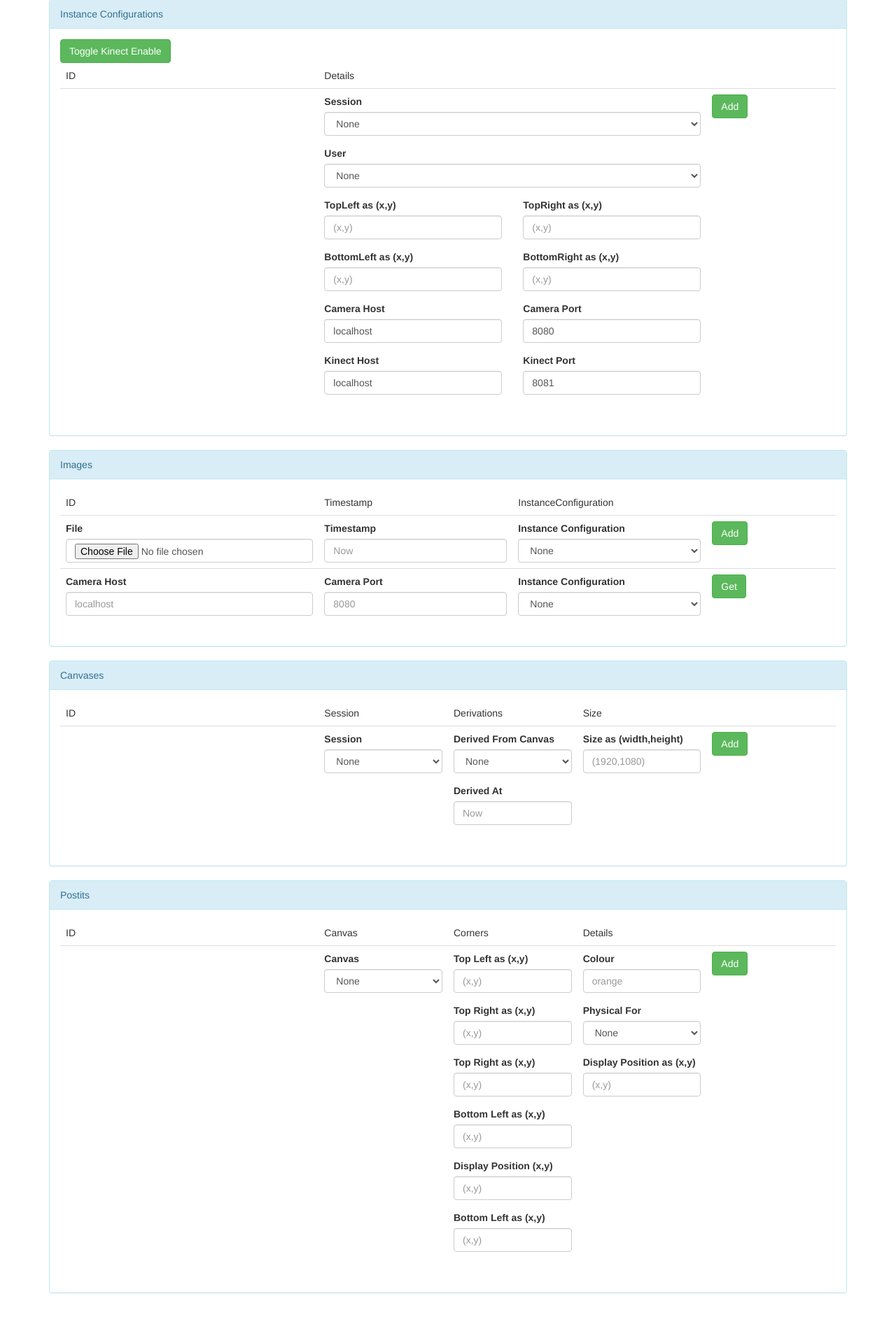
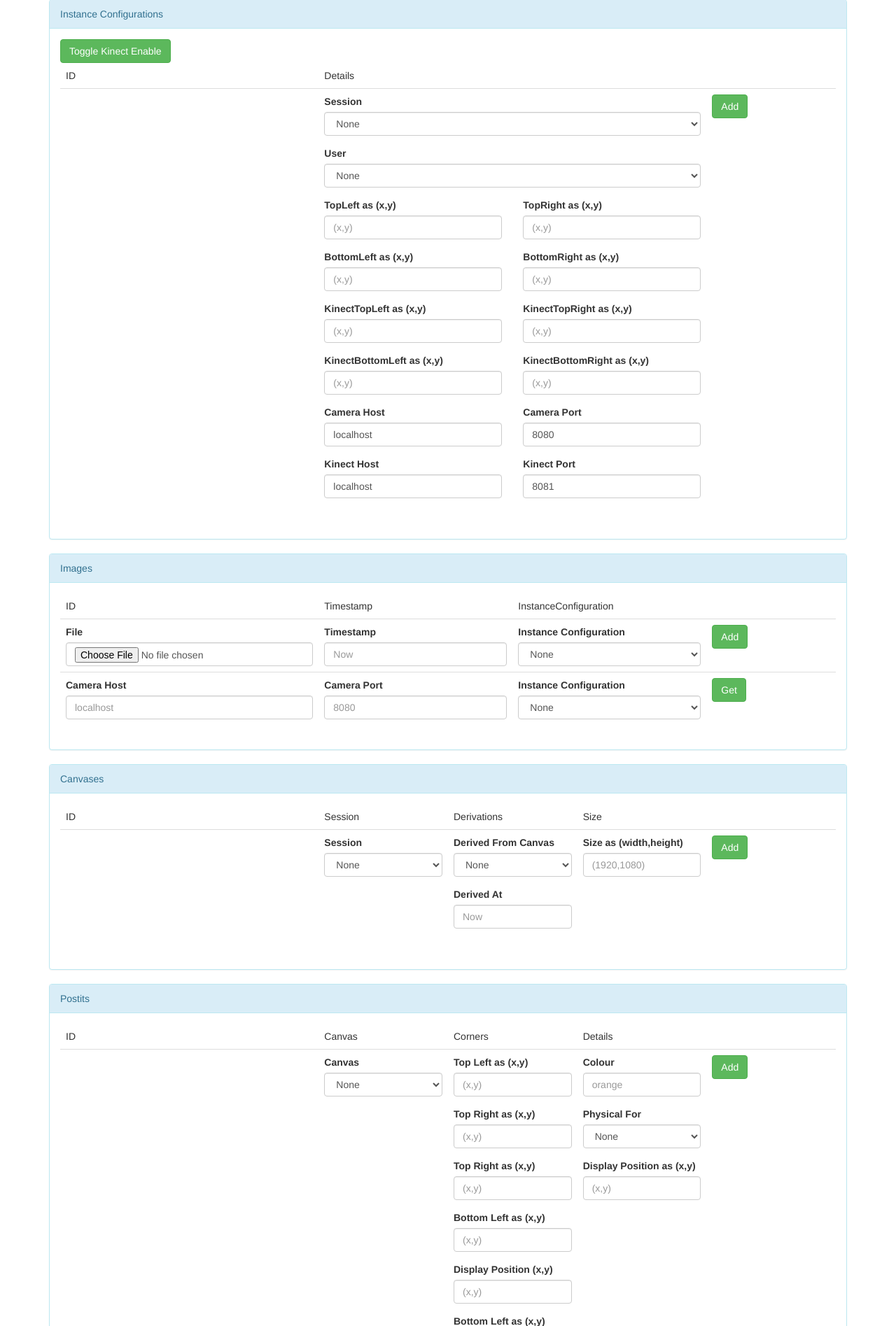
Before and after one commit to njdart/Minority-Report, a Flask app: page /debug in a window 1280 px wide. Shown: the part 902-2797 px from the top of the page at 70% size. Before the commit the page ends 2750 px from the top, so only its background shows below. Run offline with Flask 2, Linux system fonts and the light colour scheme; some libraries are stand-ins or nearby versions; some web fonts are replaced.

Commit message:
kinect coord values being added and stored in db

```diff
--- a/src/server/static/js/debug/instanceConfiguration.js
+++ b/src/server/static/js/debug/instanceConfiguration.js
@@ -41,6 +41,20 @@ $(function() {
                         '')));
 
         leftColumn.append($('<div class="form-group"></div>')
+            .append($('<label>KinectTopLeft as (x,y)</label>'))
+            .append($('<input type="text" class="form-control instanceConfigsTable-kinectTopLeft" placeholder="(x, y)">')
+                .val((instanceConfiguration.kinectTopLeft.x != null) ?
+                        '(' + instanceConfiguration.kinectTopLeft.x + ',' + instanceConfiguration.kinectTopLeft.y + ')' :
+                        '')));
+
+        leftColumn.append($('<div class="form-group"></div>')
+            .append($('<label>KinectBottomLeft as (x,y)</label>'))
+            .append($('<input type="text" class="form-control instanceConfigsTable-kinectBottomLeft" placeholder="(x, y)">')
+                .val((instanceConfiguration.kinectBottomLeft.x != null) ?
+                        '(' + instanceConfiguration.kinectBottomLeft.x + ',' + instanceConfiguration.kinectBottomLeft.y + ')' :
+                        '')));
+
+        leftColumn.append($('<div class="form-group"></div>')
             .append($('<label>Camera Host</label>'))
             .append($('<input type="text" class="form-control instanceConfigsTable-cameraHost">')
                 .val(instanceConfiguration.camera.host)));
@@ -64,6 +78,20 @@ $(function() {
             .append($('<input type="text" class="form-control instanceConfigsTable-bottomRight" placeholder="(x, y)">')
                 .val((instanceConfiguration.bottomRight.x != null) ?
                         '(' + instanceConfiguration.bottomRight.x + ',' + instanceConfiguration.bottomRight.y + ')' :
+                        '')));
+
+        rightColumn.append($('<div class="form-group"></div>')
+            .append($('<label>KinectTopRight as (x,y)</label>'))
+            .append($('<input type="text" class="form-control instanceConfigsTable-kinectTopRight" placeholder="(x, y)">')
+                .val((instanceConfiguration.kinectTopRight.x != null) ?
+                        '(' + instanceConfiguration.kinectTopRight.x + ',' + instanceConfiguration.topRight.y + ')' :
+                        '')));
+
+        rightColumn.append($('<div class="form-group"></div>')
+            .append($('<label>KinectBottomRight as (x,y)</label>'))
+            .append($('<input type="text" class="form-control instanceConfigsTable-kinectBottomRight" placeholder="(x, y)">')
+                .val((instanceConfiguration.kinectBottomRight.x != null) ?
+                        '(' + instanceConfiguration.kinectBottomRight.x + ',' + instanceConfiguration.kinectBottomRight.y + ')' :
                         '')));
 
         rightColumn.append($('<div class="form-group"></div>')
@@ -103,6 +131,11 @@ $(function() {
         var bottomRight = coordUnpackRegexp.exec(row.find('.instanceConfigsTable-add_bottomRight').val());
         var bottomLeft = coordUnpackRegexp.exec(row.find('.instanceConfigsTable-add_bottomLeft').val());
 
+        var kinectTopLeft = coordUnpackRegexp.exec(row.find('.instanceConfigsTable-add_kinectTopLeft').val());
+        var kinectTopRight = coordUnpackRegexp.exec(row.find('.instanceConfigsTable-add_kinectTopRight').val());
+        var kinectBottomRight = coordUnpackRegexp.exec(row.find('.instanceConfigsTable-add_kinectBottomRight').val());
+        var kinectBottomLeft = coordUnpackRegexp.exec(row.find('.instanceConfigsTable-add_kinectBottomLeft').val());
+
         var data = {
             sessionId: row.find('.instanceConfigsTable-add_sessionId').val(),
             userId: row.find('.instanceConfigsTable-add_userId').val(),
@@ -121,6 +154,22 @@ $(function() {
             bottomRight: {
                 x: (bottomRight) ? bottomRight[1] : null,
                 y: (bottomRight) ? bottomRight[2] : null
+            },
+            kinectTopLeft: {
+                x: (kinectTopLeft) ? kinectTopLeft[1] : null,
+                y: (kinectTopLeft) ? kinectTopLeft[2] : null
+            },
+            kinectTopRight: {
+                x: (kinectTopRight) ? kinectTopRight[1] : (kinectBottomRight) ? kinectBottomRight[1] : null,
+                y: (kinectTopRight) ? kinectTopRight[2] : (kinectTopLeft) ? kinectTopLeft[2] : null
+            },
+            kinectBottomLeft: {
+                x: (kinectBottomLeft) ? kinectBottomLeft[1] : (kinectTopLeft) ? kinectTopLeft[1] : null,
+                y: (kinectBottomLeft) ? kinectBottomLeft[2] : (kinectBottomRight) ? kinectBottomRight[2] : null
+            },
+            kinectBottomRight: {
+                x: (kinectBottomRight) ? kinectBottomRight[1] : null,
+                y: (kinectBottomRight) ? kinectBottomRight[2] : null
             },
             camera: {
                 host: row.find('.instanceConfigsTable-add_cameraHost').val() || 'localhost',
@@ -169,6 +218,10 @@ $(function() {
         row.find('.instanceConfigsTable-topRight').val('(' + instanceConfig.topRight.x + ',' + instanceConfig.topRight.y + ')');
         row.find('.instanceConfigsTable-bottomRight').val('(' + instanceConfig.bottomRight.x + ',' + instanceConfig.bottomRight.y + ')');
         row.find('.instanceConfigsTable-bottomLeft').val('(' + instanceConfig.bottomLeft.x + ',' + instanceConfig.bottomLeft.y + ')');
+        row.find('.instanceConfigsTable-add_kinectTopLeft'    ).val('(' + instanceConfig.kinectTopLeft.x + ',' + instanceConfig.kinectTopLeft.y + ')');
+        row.find('.instanceConfigsTable-add_kinectTopRight'   ).val('(' + instanceConfig.kinectTopRight.x + ',' + instanceConfig.kinectTopRight.y + ')');
+        row.find('.instanceConfigsTable-add_kinectBottomRight').val('(' + instanceConfig.kinectBottomRight.x + ',' + instanceConfig.kinectBottomRight.y + ')');
+        row.find('.instanceConfigsTable-add_kinectBottomLeft' ).val('(' + instanceConfig.kinectBottomLeft.x + ',' + instanceConfig.kinectBottomLeft.y + ')');
         row.find('.instanceConfigsTable-kinectHost').val(instanceConfig.kinect.host);
         row.find('.instanceConfigsTable-kinectPort').val(instanceConfig.kinect.port);
         row.find('.instanceConfigsTable-cameraHost').val(instanceConfig.camera.host);
@@ -190,6 +243,11 @@ $(function() {
         var topRight = coordUnpackRegexp.exec(row.find('.instanceConfigsTable-topRight').val());
         var bottomRight = coordUnpackRegexp.exec(row.find('.instanceConfigsTable-bottomRight').val());
         var bottomLeft = coordUnpackRegexp.exec(row.find('.instanceConfigsTable-bottomLeft').val());
+
+        var kinectTopLeft = coordUnpackRegexp.exec(row.find('.instanceConfigsTable-add_kinectTopLeft').val());
+        var kinectTopRight = coordUnpackRegexp.exec(row.find('.instanceConfigsTable-add_kinectTopRight').val());
+        var kinectBottomRight = coordUnpackRegexp.exec(row.find('.instanceConfigsTable-add_kinectBottomRight').val());
+        var kinectBottomLeft = coordUnpackRegexp.exec(row.find('.instanceConfigsTable-add_kinectBottomLeft').val());
 
         var data = {
             sessionId: row.find('.instanceConfigsTable-sessionId').val(),
--- a/src/server/static/js/debug/postits.js
+++ b/src/server/static/js/debug/postits.js
@@ -53,6 +53,77 @@ $(function() {
             .text(postit.id))
     };
 
+    var addPostitCanvasGroupsToTable = function(postits) {
+        var canvasIds = {};
+        postits.forEach(function (current) {
+            if (canvasIds[current.canvas] == undefined)
+            {
+                canvasIds[current.canvas] = [];
+            }
+            canvasIds[current.canvas].push(current);
+        });
+
+        console.log(canvasIds);
+
+        //canvasIds.forEach(function (key, currentCanvasIdSet) {
+        for (var canvasId in canvasIds){
+            if(canvasIds.hasOwnProperty(canvasId)) {
+                console.log("current set: " + canvasId);
+                currentCanvasIdSet = canvasIds[canvasId];
+                var row = $('<tr></tr>');
+                currentCanvasIdSet.forEach(function (postit) {
+                    console.log(postit);
+                    // Canvas ID
+                    row.append($('<td class="postitsTable-postitId"></td>')
+                        .append($('<a></a>')
+                            .text(postit.id)
+                            .attr('target', '_blank')
+                            .attr('href', '/api/postit/' + postit.id)));
+
+                    // Canvas
+                    row.append($('<td></td>')
+                        .append($('<input type="text" class="form-control postitsTable-canvasId">')
+                            .val(postit.canvas)));
+
+                    // Corners
+                    row.append($('<td></td>')
+                        .append($('<div class="form-group"></div>')
+                            .append($('<label>TopLeft as (x,y)</label>'))
+                            .append($('<input type="text" class="form-control postitsTable-topLeft" placeholder="(x,y)">')
+                                .val('(' + postit.topLeft.x + ',' + postit.topLeft.y + ')')))
+                        .append($('<div class="form-group"></div>')
+                            .append($('<label>TopRight as (x,y)</label>'))
+                            .append($('<input type="text" class="form-control postitsTable-topRight" placeholder="(x,y)">')
+                                .val('(' + postit.topRight.x + ',' + postit.topRight.y + ')')))
+                        .append($('<div class="form-group"></div>')
+                            .append($('<label>BottomRight as (x,y)</label>'))
+                            .append($('<input type="text" class="form-control postitsTable-bottomRight" placeholder="(x,y)">')
+                                .val('(' + postit.bottomRight.x + ',' + postit.bottomRight.y + ')')))
+                        .append($('<div class="form-group"></div>')
+                            .append($('<label>BottomLeft as (x,y)</label>'))
+                            .append($('<input type="text" class="form-control postitsTable-bottomLeft" placeholder="(x,y)">')
+                                .val('(' + postit.bottomLeft.x + ',' + postit.bottomLeft.y + ')'))));
+
+                    // Colour
+                    row.append($('<td></td>')
+                        .append($('<input type="text" class="form-control postitsTable-colour" placeholder="orange">')));
+
+                    // Save + Remove Button
+                    row.append($('<td></td>')
+                        .append($('<button type="submit" class="btn btn-primary postitsTable-save">Save</button>'))
+                        .append($('<button type="submit" class="btn btn-danger postitsTable-remove">Remove</button>')));
+
+                    table.append(row);
+                    canvasesLists.append($('<option class="postitsList-postit"></option>')
+                        .attr('value', postit.id)
+                        .text(postit.id))
+
+                });
+            }
+
+        }
+    };
+
     // CREATE
     $('.postitsTable-add').click(function() {
         var row = $(this).parent().parent();
@@ -105,6 +176,7 @@ $(function() {
         $('.postitsList-postit').remove();
 
         postits.forEach(addPostitToTable);
+        //addPostitCanvasGroupsToTable(postits);
     });
 
     // UPDATE
--- a/src/server/templates/debug.html
+++ b/src/server/templates/debug.html
@@ -232,6 +232,22 @@
                                  placeholder="(x,y)">
                         </div>
 
+                          <div class="form-group">
+                            <label for="configInstanceKinectTopLeft">KinectTopLeft as (x,y)</label>
+                            <input class="instanceConfigsTable-add_kinectTopLeft form-control"
+                                   id="configInstanceKinectTopLeft"
+                                   type="text"
+                                   placeholder="(x,y)">
+                          </div>
+
+                          <div class="form-group">
+                            <label for="configInstanceKinectBottomLeft">KinectBottomLeft as (x,y)</label>
+                            <input class="instanceConfigsTable-add_kinectBottomLeft form-control"
+                                   id="configInstanceKinectBottomLeft"
+                                   type="text"
+                                   placeholder="(x,y)">
+                          </div>
+
                         <div class="form-group">
                           <label for="configInstanceCameraHost">Camera Host</label>
                           <input class="instanceConfigsTable-add_cameraHost form-control"
@@ -269,6 +285,22 @@
                                  type="text"
                                  placeholder="(x,y)">
                         </div>
+
+                          <div class="form-group">
+                            <label for="configInstanceKinectTopRight">KinectTopRight as (x,y)</label>
+                            <input class="instanceConfigsTable-add_kinectTopRight form-control"
+                                   id="configInstanceKinectTopRight"
+                                   type="text"
+                                   placeholder="(x,y)">
+                          </div>
+
+                          <div class="form-group">
+                            <label for="configInstanceBottomRight">KinectBottomRight as (x,y)</label>
+                            <input class="instanceConfigsTable-add_kinectBottomRight form-control"
+                                   id="configInstanceKinectBottomRight"
+                                   type="text"
+                                   placeholder="(x,y)">
+                          </div>
 
                         <div class="form-group">
                           <label for="configInstanceCameraPort">Camera Port</label>
@@ -502,7 +534,6 @@
     <script src="/static/vendor/js/jquery-2.2.2.js"></script>
     <!-- Include all compiled plugins (below), or include individual files as needed -->
     <script src="/static/vendor/js/bootstrap-3.3.6.js"
-            integrity="sha384-0mSbJDEHialfmuBBQP6A4Qrprq5OVfW37PRR3j5ELqxss1yVqOtnepnHVP9aJ7xS"
             crossorigin="anonymous">
     </script>
     <script src="/static/vendor/js/socket.io-1.4.5.js" type="text/javascript"></script>
```
Also changed, not shown: src/model/InstanceConfiguration.py (+40 -0 lines), src/model/schema.sql (+8 -0 lines), src/server/api/instanceConfiguration_api.py (+32 -1 lines).
